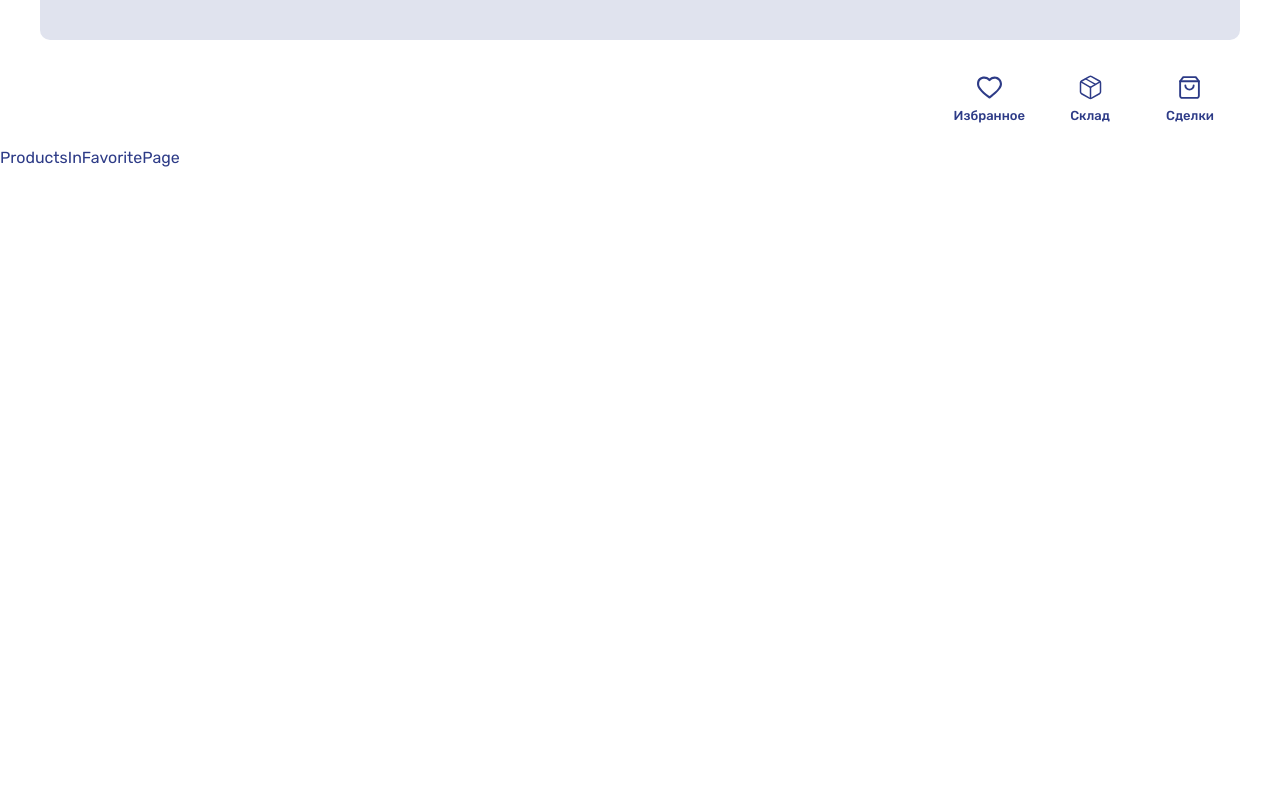
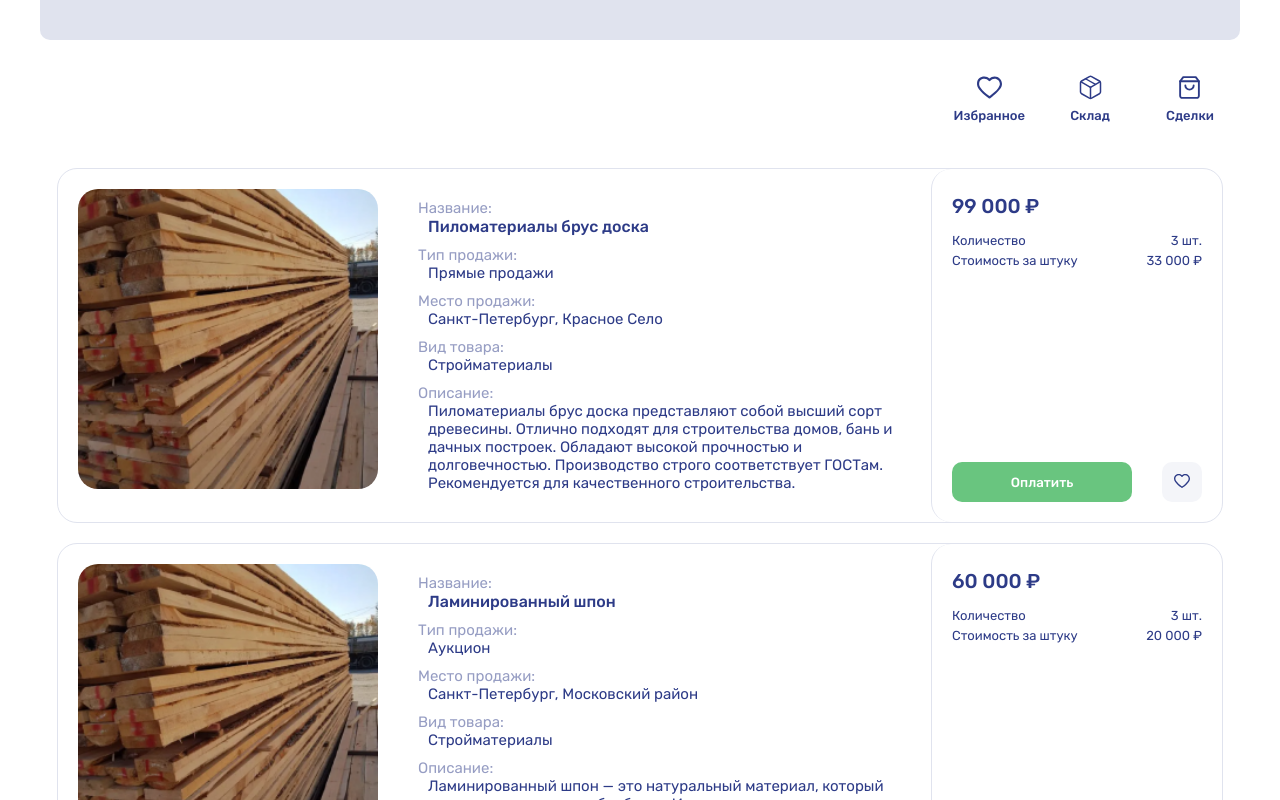
Before and after one commit to DoWh/test-task-1, a React (Create React App) app: page /favorites in a window 1280 px wide. Shown: the top 800 px of the page. Built offline with nearby package versions, Linux system fonts and the light colour scheme; a web font is replaced by a local one.

Commit message:
create ProductCardList

```diff
--- /dev/null
+++ b/src/components/ProductCardList/index.tsx
@@ -0,0 +1,20 @@
+import { FC } from 'react'
+import { useAppSelector } from '../../hooks/useAppSelector'
+import ProductCard from '../ProductCard'
+
+const ProductCardList: FC = () => {
+	const ProductCardList = useAppSelector(state => state.ProductCardsReducer)
+
+	return (
+		<>
+			{ProductCardList.map(ProductData => (
+				<ProductCard
+					data={ProductData}
+					key={ProductData.id}
+				/>
+			))}
+		</>
+	)
+}
+
+export default ProductCardList
--- a/src/pages/ProductsInDealPage.tsx
+++ b/src/pages/ProductsInDealPage.tsx
@@ -1,18 +1,10 @@
 import { FC } from 'react'
-import ProductCard from '../components/ProductCard'
-import { useAppSelector } from '../hooks/useAppSelector'
+import ProductCardList from '../components/ProductCardList'
 
 const ProductsInDealPage: FC = () => {
-	const ProductCards = useAppSelector(state => state.ProductCardsReducer)
-
 	return (
 		<main>
-			{ProductCards.map(item => (
-				<ProductCard
-					data={item}
-					key={item.id}
-				/>
-			))}
+			<ProductCardList />
 		</main>
 	)
 }
--- a/src/pages/ProductsInFavoritePage.tsx
+++ b/src/pages/ProductsInFavoritePage.tsx
@@ -1,7 +1,12 @@
 import { FC } from 'react'
+import ProductCardList from '../components/ProductCardList'
 
 const ProductsInFavoritePage: FC = () => {
-	return <div>ProductsInFavoritePage</div>
+	return (
+		<main>
+			<ProductCardList />
+		</main>
+	)
 }
 
 export default ProductsInFavoritePage
--- a/src/pages/ProductsInWarehousePage.tsx
+++ b/src/pages/ProductsInWarehousePage.tsx
@@ -1,7 +1,12 @@
 import { FC } from 'react'
+import ProductCardList from '../components/ProductCardList'
 
 const ProductsInWarehousePage: FC = () => {
-	return <div>ProductsInWarehousePage</div>
+	return (
+		<main>
+			<ProductCardList />
+		</main>
+	)
 }
 
 export default ProductsInWarehousePage
```
